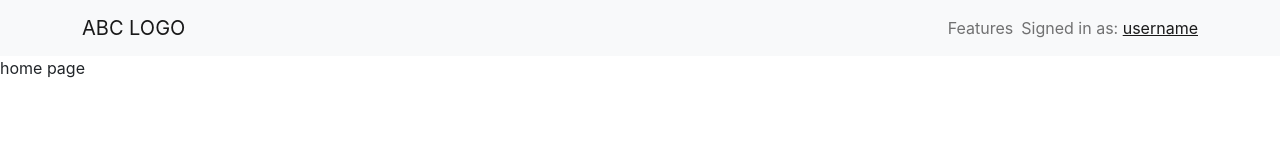
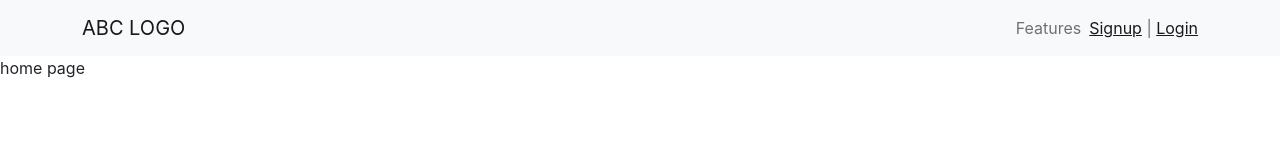
Before and after one commit to Luna123j/palette_finder, a React (Create React App) app in the folder client/: page / in a window 1280 px wide. Shown: the top 160 px of the page. Built offline with nearby package versions, Linux system fonts and the light colour scheme; the HTML template or start-up script is replaced by a standard one.

Commit message:
install redux

```diff
--- a/client/package.json
+++ b/client/package.json
@@ -4,7 +4,7 @@
   "private": true,
   "proxy": "http://localhost:3000",
   "dependencies": {
-    "@reduxjs/toolkit": "^1.9.1",
+    "@reduxjs/toolkit": "^1.9.2",
     "@testing-library/jest-dom": "^5.16.5",
     "@testing-library/react": "^13.4.0",
     "@testing-library/user-event": "^13.5.0",
@@ -15,7 +15,7 @@
     "react-cookie": "^4.1.1",
     "react-dom": "^18.2.0",
     "react-scripts": "5.0.1",
-    "redux": "^4.2.0",
+    "redux": "^4.2.1",
     "web-vitals": "^2.1.4"
   },
   "scripts": {
--- a/client/src/Component/Navbar.jsx
+++ b/client/src/Component/Navbar.jsx
@@ -1,6 +1,7 @@
 import Container from 'react-bootstrap/Container';
 import Nav from 'react-bootstrap/Nav';
 import Navbar from 'react-bootstrap/Navbar';
+import { Link } from 'react-router-dom';
 
 function NavBar() {
 
@@ -13,7 +14,7 @@
           <Nav className="justify-content-end">
             <Nav.Link href="#features">Features</Nav.Link>
             <Navbar.Text>
-              Signed in as: <a href="#login">username</a>
+              <Link to="/users" >Signup</Link> | <Link to="/login" >Login</Link>
             </Navbar.Text>
           </Nav>
         </Navbar.Collapse>
```
Also changed, not shown: 1 other file (tests, documents, lock files or other folders).
